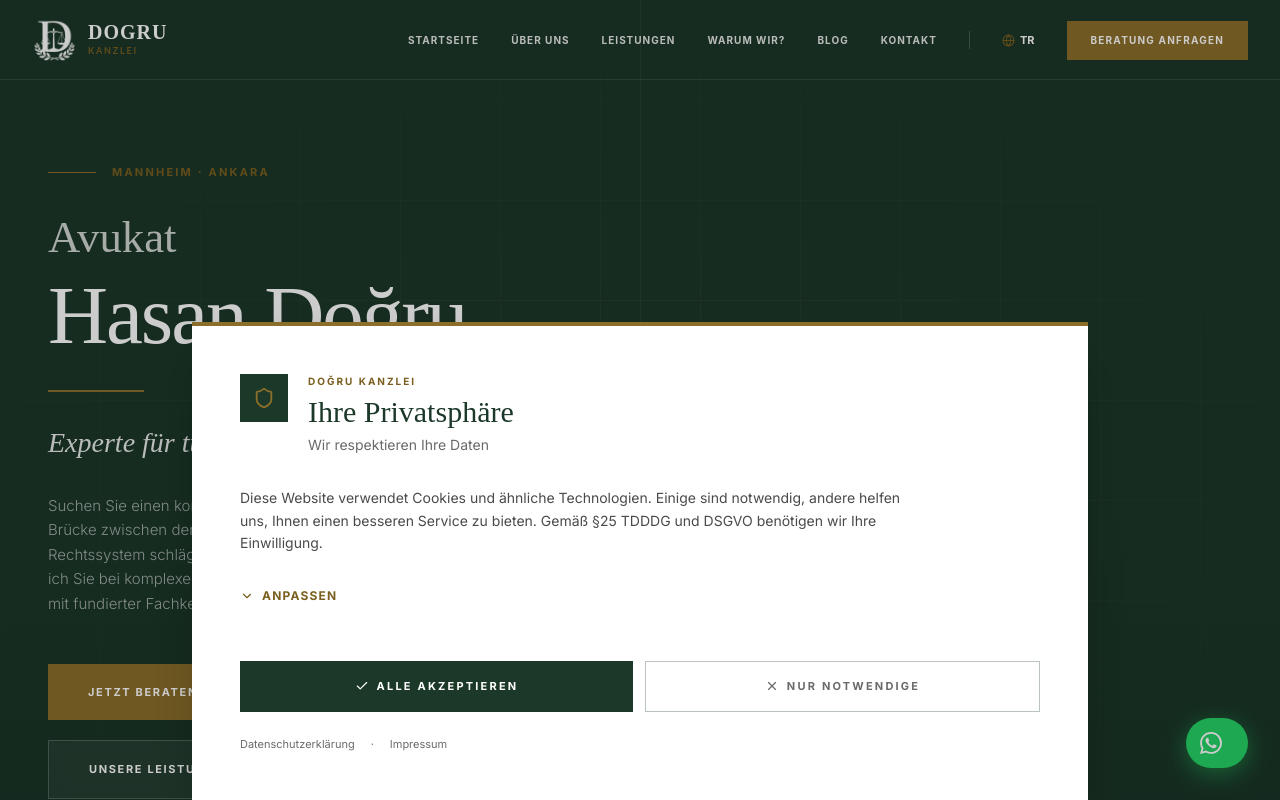
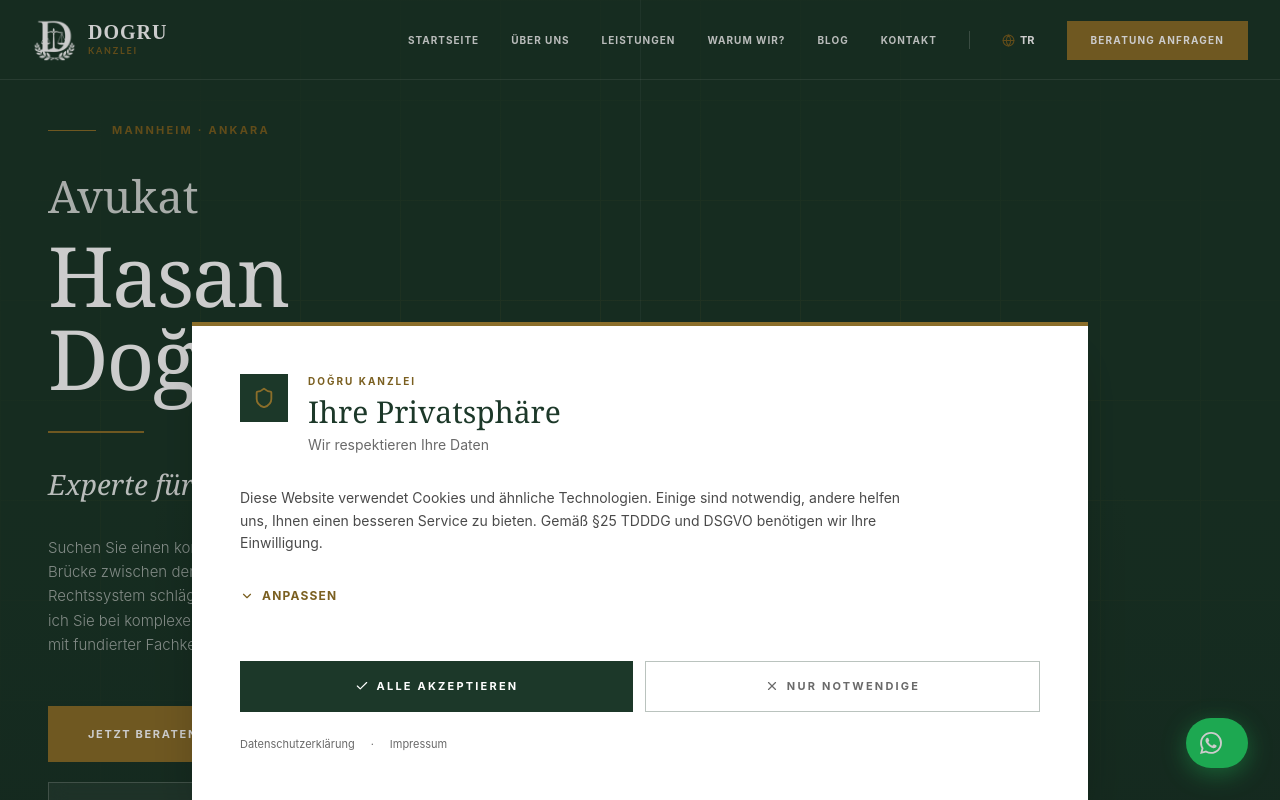
Before and after one commit to atageldiyewhalyl-web/Dogru_Kanzlei, a React (Vite) app: page /de in a window 1280 px wide. Shown: the top 800 px of the page. Built offline with nearby package versions, Linux system fonts and the light colour scheme.

Commit message:
fix: restore PageSpeed performance by removing layout-breaking critical CSS and fixing 0.76 CLS disaster

```diff
--- a/index.html
+++ b/index.html
@@ -45,24 +45,13 @@
     <link rel="preload" href="/src/assets/fonts/Inter.woff2" as="font" type="font/woff2" crossorigin="anonymous" />
     <link rel="preload" href="/src/assets/fonts/CormorantGaramond-Regular.woff2" as="font" type="font/woff2" crossorigin="anonymous" />
 
-    <!-- Critical CSS: inline above-the-fold styles so the page background renders immediately.
-         Ensures LCP text (h1 and p) is visible white/gold instantly without waiting for async CSS. -->
+    <!-- Critical CSS: inline only safe, non-layout-breaking styles to ensure the page background
+         renders immediately without causing layout shifts (CLS). -->
     <style>
       :root { --brand-green: #1C3829; --brand-gold: #B8963E; }
-      body { background: var(--brand-green); margin: 0; padding: 0; font-family: sans-serif; overflow-x: hidden; color: white; }
+      body { background: var(--brand-green); margin: 0; padding: 0; font-family: sans-serif; overflow-x: hidden; }
       #root { min-height: 100vh; background: var(--brand-green); }
       header { position: fixed; top: 0; width: 100%; height: 80px; z-index: 100; transition: background 0.3s; }
-      .hero-instant { background: var(--brand-green); min-height: 100vh; display: flex; align-items: center; justify-content: center; }
-
-      /* LCP Text Styles (Critical for reducing PSI render delay) */
-      .font-serif { font-family: 'Cormorant Garamond', serif; }
-      .font-sans { font-family: 'Inter', system-ui, -apple-system, sans-serif; }
-      h1 { color: white; margin-bottom: 2rem; letter-spacing: -0.025em; line-height: 1; }
-      .text-white\/80 { color: rgba(255, 255, 255, 0.8); }
-      .text-white\/60 { color: rgba(255, 255, 255, 0.6); }
-      .max-w-md { max-width: 28rem; }
-      .leading-relaxed { line-height: 1.625; }
-      .italic { font-style: italic; }
     </style>
   </head>
 
--- a/src/app/components/Hero.tsx
+++ b/src/app/components/Hero.tsx
@@ -19,7 +19,7 @@ export function Hero() {
   };
 
   return (
-    <section className="relative min-h-screen bg-[#1C3829] overflow-hidden flex flex-col justify-center pt-40 pb-0 lg:pt-0 hero-instant">
+    <section className="relative min-h-screen bg-[#1C3829] overflow-hidden flex flex-col justify-center pt-40 pb-0 lg:pt-0">
       <style>{`
         @keyframes heroImageIn { from { opacity: 0; } to { opacity: 1; } }
       `}</style>
```
Also changed, not shown: 73 other files (tests, documents, lock files or other folders).
